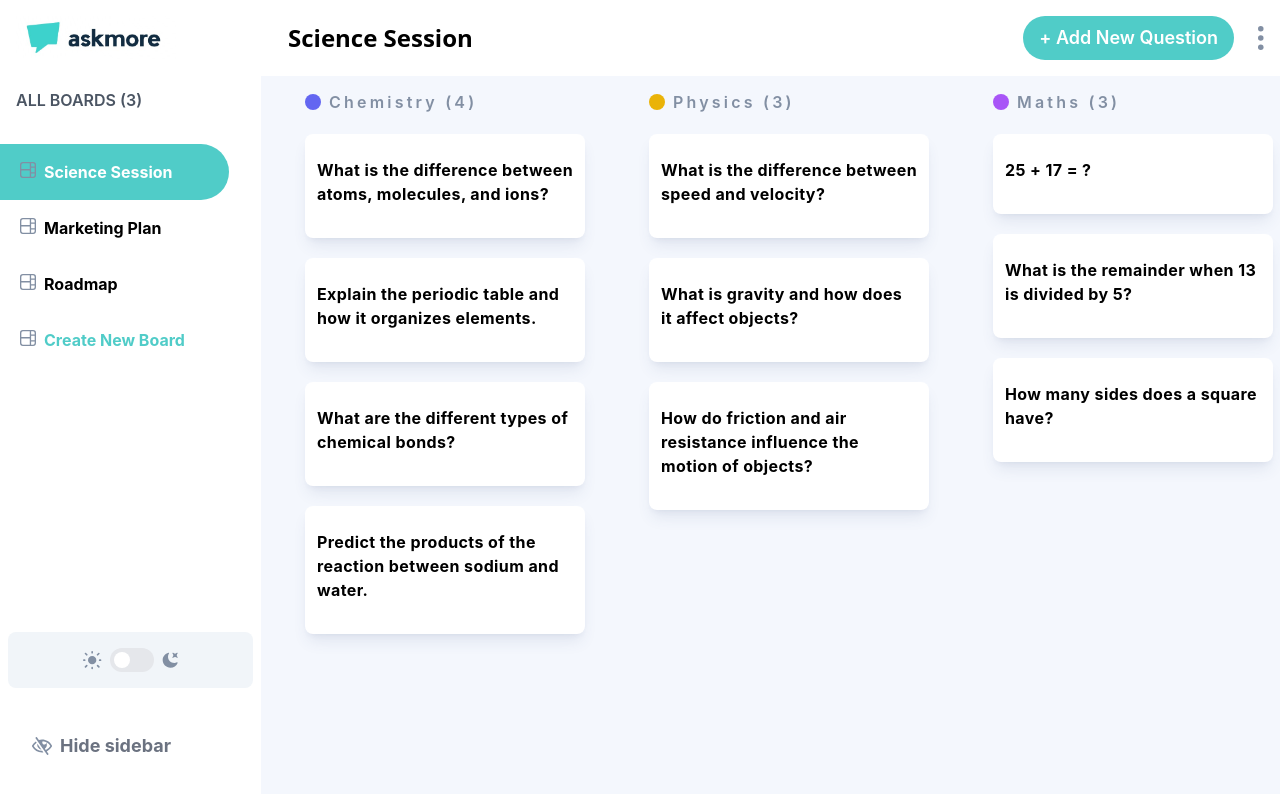
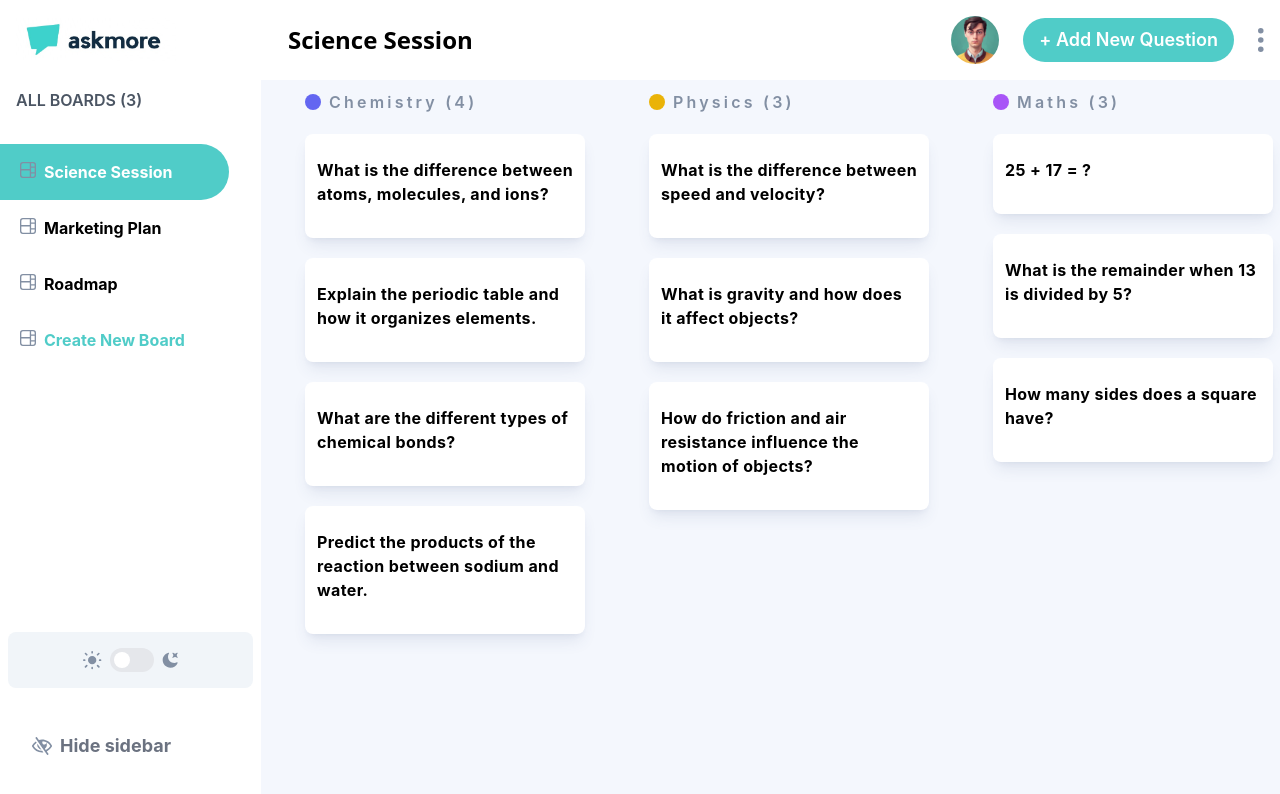
Before and after one commit to ranuga13/AskMore, a React (Vite) app in the folder frontend/: page / in a window 1280 px wide. Shown: the top 794 px of the page. Built offline with nearby package versions, Linux system fonts and the light colour scheme.

Commit message:
Profile component Added

```diff
--- a/frontend/src/components/Header.jsx
+++ b/frontend/src/components/Header.jsx
@@ -3,23 +3,28 @@ import Logo from "../assets/logo.jpg";
 import iconDown from "../assets/icon-down.svg";
 import iconUp from "../assets/icon-up.svg";
 import elipsis from "../assets/icon-vertical-ellipsis.svg";
+import profilePic from "../assets/profilePic.jpg";
 import HeaderDropDown from "./HeaderDropDown";
 import AddEditBoardModal from "../modals/AddEditBoardModal";
 import { useDispatch, useSelector } from "react-redux";
 import AddEditTaskModal from "../modals/AddEditTaskModal";
 import ElipsisMenu from "./ElipsisMenu";
 import DeleteModal from "../modals/DeleteModal";
+import ProfileModal from "../modals/ProfileModal";
 import boardsSlice from "../redux/boardsSlice";
+
 
 function Header({ setBoardModalOpen, boardModalOpen }) {
   const [openDropdown, setOpenDropdown] = useState(false);
   const [openAddEditTask, setOpenAddEditTask] = useState(false);
   const [isElipsisOpen, setIsElipsisOpen] = useState(false);
   const [isDeleteModalOpen, setIsDeleteModalOpen] = useState(false)
+  const [isProfileModalOpen, setIsProfileModalOpen] = useState(false);
   const [boardType, setBoardType] = useState("add");
   const dispatch = useDispatch();
   const boards = useSelector((state) => state.boards);
   const board = boards.find((board) => board.isActive);
+  const userName = "Ranuga";
 
   const setOpenEditModal = () => {
     setBoardModalOpen(true)
@@ -67,7 +72,18 @@ function Header({ setBoardModalOpen, boardModalOpen }) {
 
         {/* Right Side */}
 
+
+
         <div className=" flex space-x-4 items-center md:space-x-6 ">
+
+        <img
+        src={profilePic}
+        alt="profile-picture"
+        className=" cursor-pointer h-12 rounded-full"
+        onClick={() => setIsProfileModalOpen(true)}
+        />
+
+
           <button
             onClick={
                 () => {
@@ -96,6 +112,8 @@ function Header({ setBoardModalOpen, boardModalOpen }) {
                setIsElipsisOpen((state) => !state);
             }}
           />
+
+
 
           {isElipsisOpen && <ElipsisMenu
           setOpenEditModal={setOpenEditModal}
@@ -131,6 +149,11 @@ function Header({ setBoardModalOpen, boardModalOpen }) {
         isDeleteModalOpen && <DeleteModal setIsDeleteModalOpen={setIsDeleteModalOpen}
         onDeleteBtnClick={onDeleteBtnClick} title={board.name} type={boardType}/>
       }
+      {isProfileModalOpen && <ProfileModal
+        isOpen={isProfileModalOpen}
+        onClose={() => setIsProfileModalOpen(false)}
+        userName={userName}
+      />}
     </div>
   );
 }
--- /dev/null
+++ b/frontend/src/modals/ProfileModal.jsx
@@ -0,0 +1,19 @@
+import React from 'react';
+import profilePic from '../assets/profilePic.jpg';
+
+function ProfileModal({ isOpen, onClose, userName }) {
+//   if (!isOpen) return null;
+
+  return (
+    <div className="fixed inset-0 bg-black bg-opacity-50 flex justify-center items-center">
+      <div className="bg-white dark:bg-[#2b2c37] p-8 rounded-lg space-y-4">
+        <img src={profilePic} alt="Profile" className="mx-auto h-20 w-20 rounded-full" />
+        <p className="text-center font-bold antialiased">Hi, {userName}</p>
+        <button className="w-full py-2 px-4 bg-blue-500 hover:bg-blue-700 text-white font-bold rounded" onClick={onClose}>Edit Profile</button>
+        <button className="w-full py-2 px-4 bg-blue-500 hover:bg-blue-700 text-white font-bold rounded" onClick={onClose}>Logout</button>
+      </div>
+    </div>
+  );
+}
+
+export default ProfileModal;
```
Also changed, not shown: frontend/src/assets/profilePic.jpg (added).
